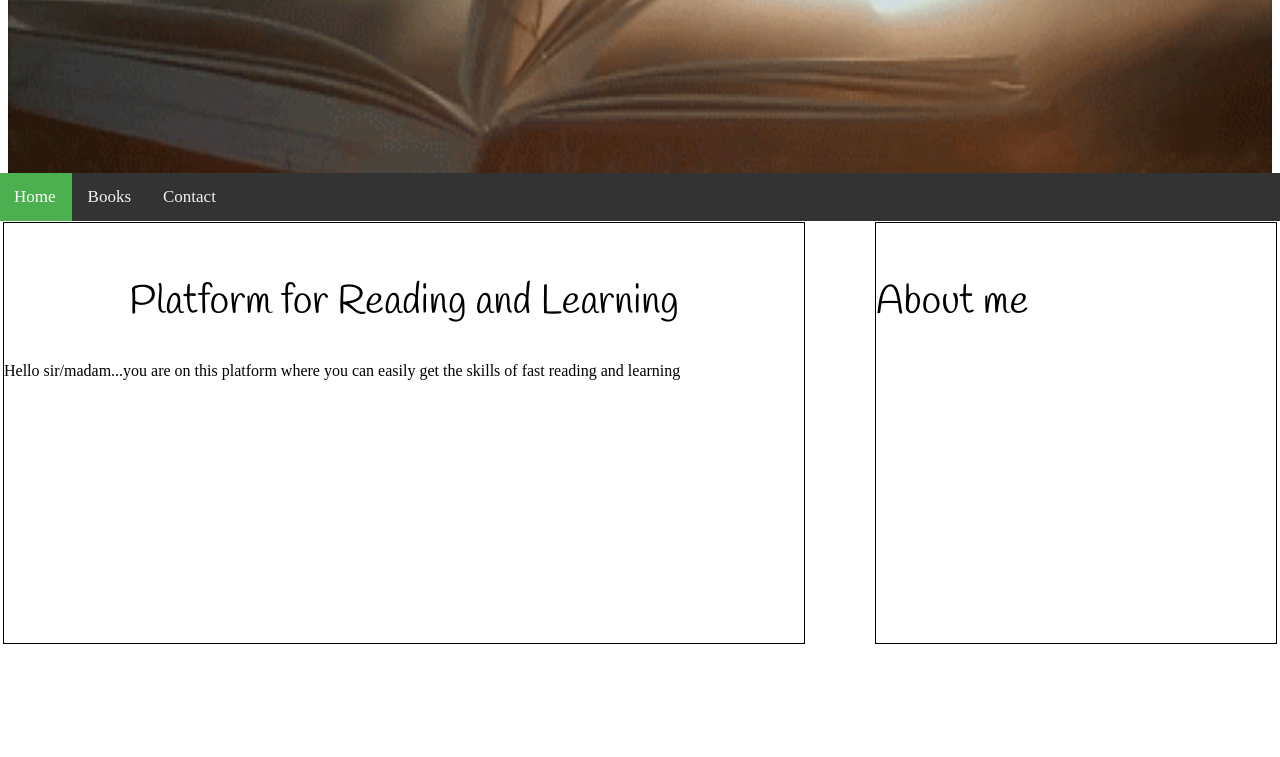
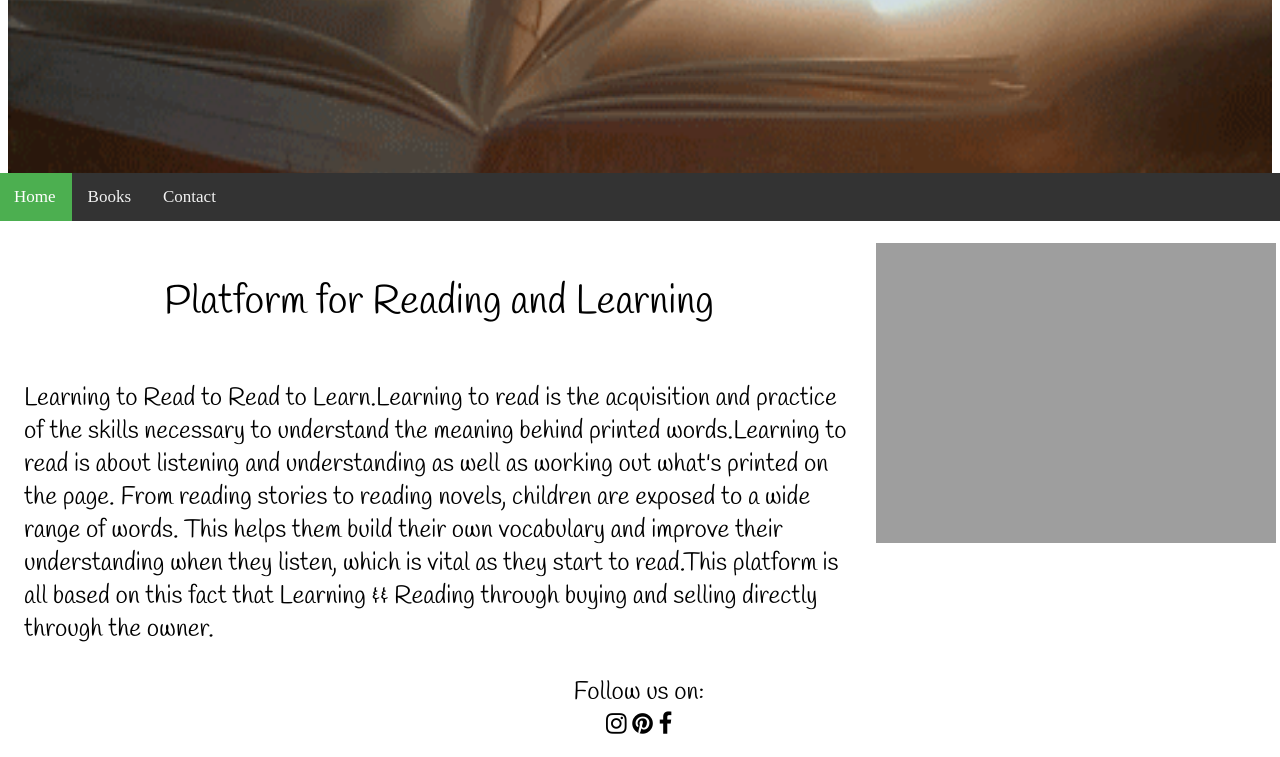
Before and after one commit to vrindachauhan/myFirstProject, a plain HTML site: page index.html in a window 1280 px wide. Shown: the part 545-1302 px from the top of the page. Before the commit the page ends 1189 px from the top, so only its background shows below. Drawn offline with nearby package versions, Linux system fonts and the light colour scheme.

Commit message:
added two more blocks

```diff
--- a/index.html
+++ b/index.html
@@ -3,6 +3,7 @@
 <head>
 	<title>kitabwale</title>
 	<link rel="stylesheet" type="text/css" href="style/index.css">
+	<link rel="stylesheet" href="https://cdnjs.cloudflare.com/ajax/libs/font-awesome/4.7.0/css/font-awesome.min.css">
 </head>
 <body>
 
@@ -17,8 +18,8 @@
 
 	<div class="topnav">
 		<a class="active" href="#home">Home</a>
-		<a href="#books">Books</a>
-		<a href="#contact">Contact</a>
+		<a class="book" href="#books">Books</a>
+		<a class="contact" href="#contact">Contact</a>
 
 	</div>
 
@@ -26,15 +27,32 @@
 		<div class="section-1">
 			<div class="left-section">
 				<h1 class="left-sec-info">Platform for Reading and Learning</h1>
-				<p class="left-sec-detail">Hello sir/madam...you are on this platform where you
-					can easily get the skills of fast reading and learning </p>
+				<p class="left-sec-detail">Learning to Read to Read to Learn.Learning to read is the acquisition and
+					practice of the skills necessary to understand the meaning behind printed words.Learning to read is
+					about listening and understanding as well as working out what's printed on the page.
+					From reading stories to reading novels, children are exposed to a wide range of words. This helps them build
+					their own vocabulary and improve their understanding when they listen, which is vital as they start
+					to read.This platform is all based on this fact that Learning && Reading through buying and selling
+					directly through the owner.
+
+				</p>
+
 			</div>
 			<div class="right-section">
-				<h1 class="right-sec-info">About me</h1>
+				<div class="right-sec-img1"></div>
+				<div class="right-sec-img2"></div>
 			</div>
 		</div>
 
 		<div class="section-2">
+			 <div class="footer">
+				 Follow us on:
+				 <div>
+					<i style="font-size:24px" class="fa">&#xf16d;</i>
+					<i style="font-size:24px" class="fa">&#xf0d2;</i>
+					<i style="font-size:24px" class="fa">&#xf09a;</i>
+				 </div>
+			 </div>
 
 		</div>
 	</section>
--- a/style/index.css
+++ b/style/index.css
@@ -29,6 +29,7 @@ body{
 	text-decoration: none;
 	font-size: 17px;
 
+
   }
 
 
@@ -52,6 +53,7 @@ body{
 	text-align: center;
 	font-weight: bold;
 	position: absolute;
+	padding-top: 80px;
 
 }
 
@@ -60,6 +62,7 @@ body{
 	font-size: 60px;
 	font-family: 'Nunito', sans-serif;
 	font-weight: 400;
+	padding: -5px;
 }
 
 .header .header-text-2{
@@ -73,9 +76,9 @@ body{
 
 .section-1 .left-section{
 	float: left;
-	width: 800px;
+	width: 870px;
   height: 400px;
-  border: 1.5px solid black;
+  border: 1.5px solid white;
   margin-top: 11px;
   margin-left: -5px;
   padding-top: 20px;
@@ -87,26 +90,41 @@ body{
   font-family: 'Handlee', cursive;
 }
 
-/* .section-1 .left-section .left-sec-detail{
-	font-size: 20px;
+.section-1 .left-section .left-sec-detail{
+	font-size: 25px;
   font-weight: 200;
   font-family: 'Handlee', cursive;
-} */
+  padding: 20px;
+}
 
 .section-1 .right-section{
 	float: right;
 	width: 400px;
   height: 400px;
-  border: 1.5px solid black;
+  border: 1.5px solid white;
   margin-top: 11px;
   margin-right: -5px;
   font-size: 26px;
 	padding-top: 20px;
 
 }
-.section-1 .right-section .right-sec-info{
-	font-size: 40px;
-  text-align: left;
-  font-weight: 400;
+.section-1 .right-sec-img1{
+	content: url("http://thrivesearch.com/wp-content/uploads/2014/04/content.jpg");
+
+}
+
+.section-2 .footer{
+  float: inline-end;
+  width: 100%;
+  height: 60px;
+  border: 1.5px solid white;
+  margin-top: 11px;
+  margin-left: 10px;
+  padding-top: 20px;
+  padding-bottom: 20px;
+  padding-left: 20px;
+  font-size: 25px;
   font-family: 'Handlee', cursive;
+  font-weight: 200;
+  text-align: center;
 }
```
